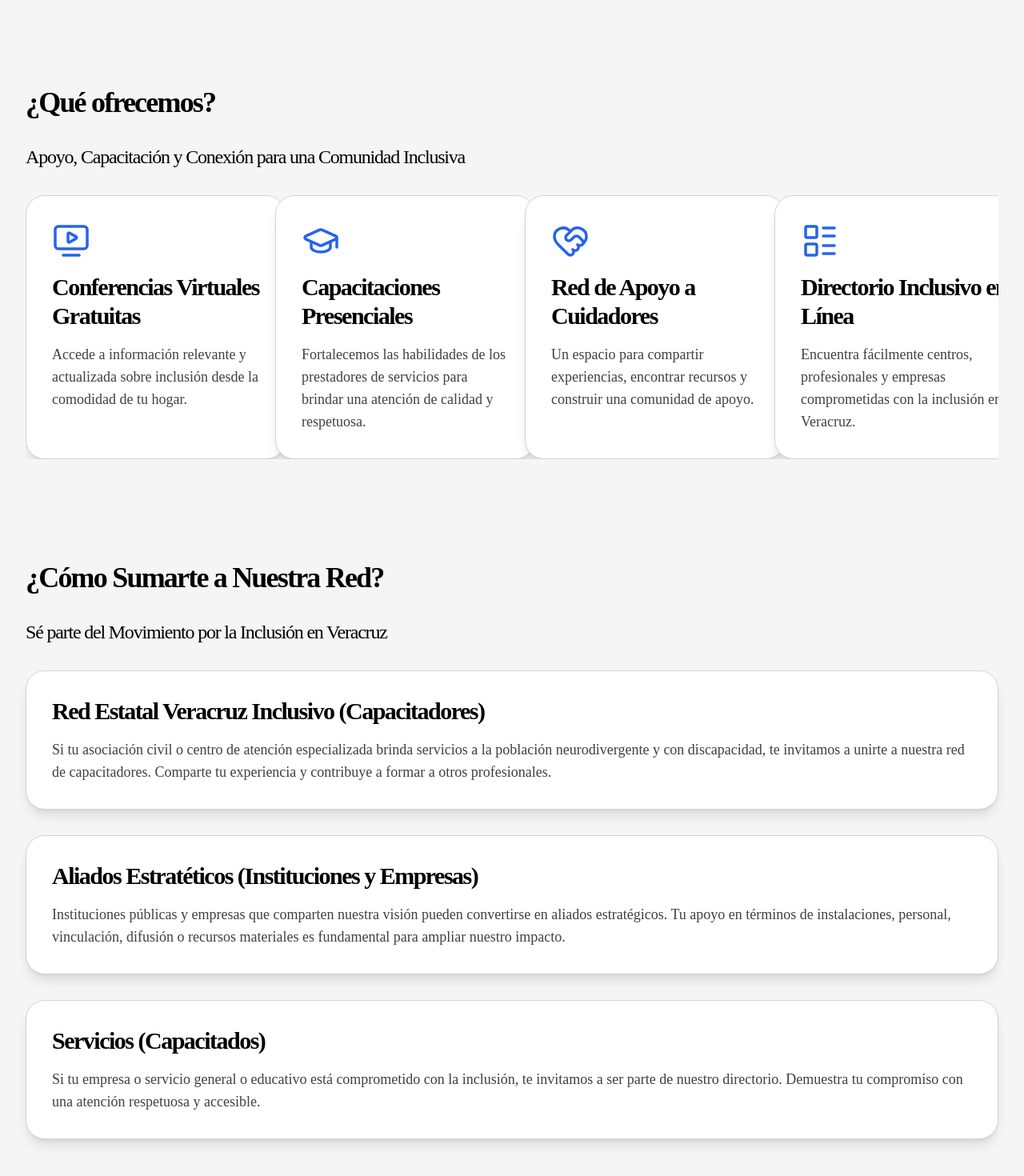
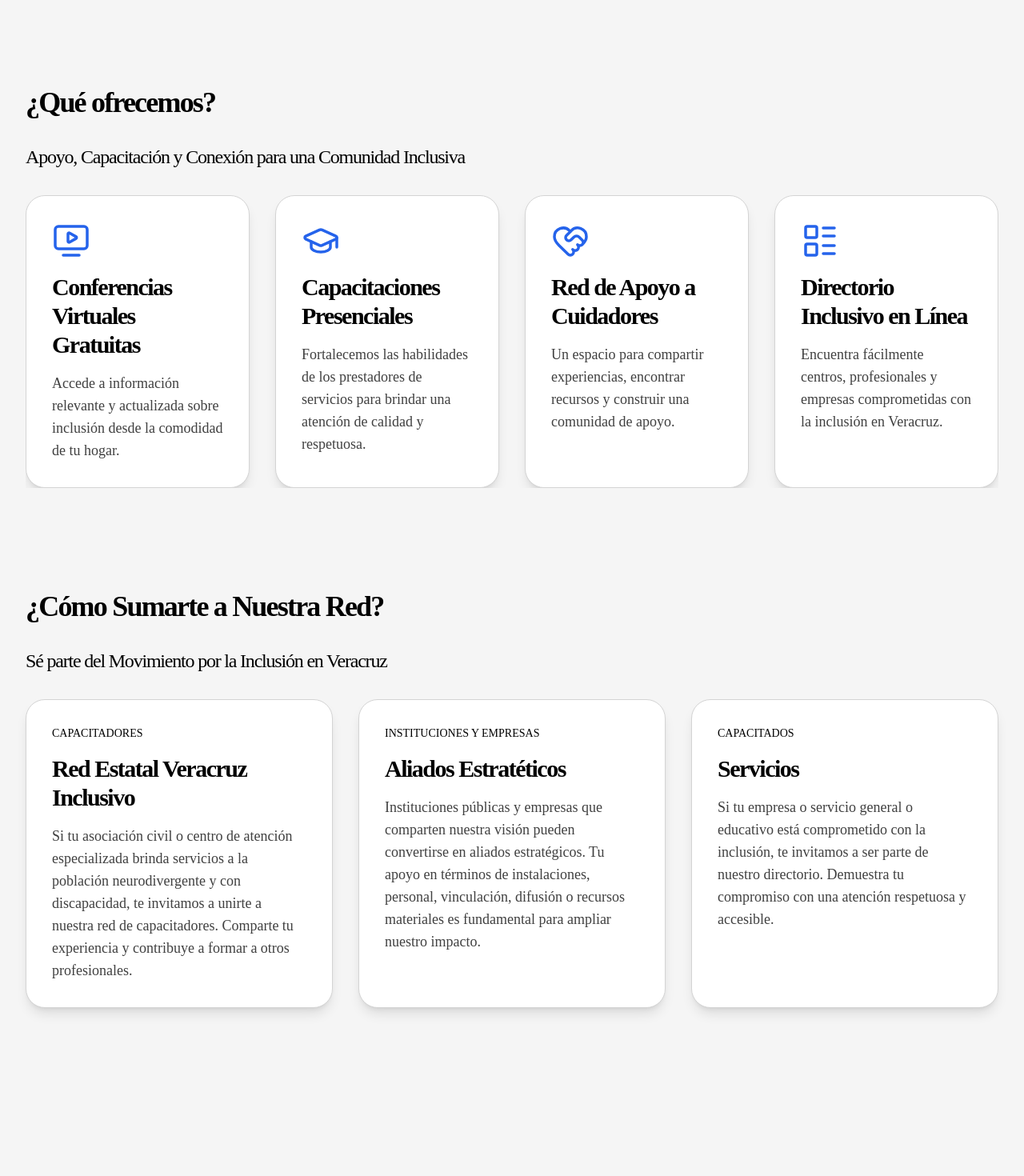
Before and after one commit to OGShawnLee/veracruz-inclusivo, a SvelteKit app: page /about-us in a window 1280 px wide. Shown: the part 2293-3763 px from the top of the page at 80% size. After the commit the page ends 3625 px from the top, so only its background shows below. Built offline with nearby package versions, Linux system fonts and the light colour scheme; a web font is replaced by a local one.

Commit message:
feat: improve about-us last section cards

```diff
--- a/src/routes/about-us/+page.svelte
+++ b/src/routes/about-us/+page.svelte
@@ -41,7 +41,7 @@
 
 {#snippet cardSmall(title: string, description: string, IconComponent)}
 	<div
-		class="w-full min-w-full sm:min-w-325px $bg-ground-1 shadow-lg rounded-3xl border $border-ground-2 overflow-hidden snap-center"
+		class="w-full min-w-full sm:min-w-325px xl:min-w-initial $bg-ground-1 shadow-lg rounded-3xl border $border-ground-2 overflow-hidden snap-center"
 	>
 		<div class="p-8 grid gap-4">
 			<IconComponent class="$text-marque" size={48} strokeWidth={1.75} />
@@ -55,9 +55,10 @@
 	</div>
 {/snippet}
 
-{#snippet cardImageless(title: string, description: string)}
+{#snippet cardImageless(title: string, description: string, label: string)}
 	<div class="$bg-ground-1 shadow-lg rounded-3xl border $border-ground-2">
 		<div class="p-8 grid gap-4">
+			<p class="$text-summit uppercase font-medium text-sm">{label}</p>
 			<h3 class="heading text-3xl font-semibold">
 				{title}
 			</h3>
@@ -126,7 +127,7 @@
 				</p>
 			</div>
 			<div class="flex flex-nowrap overflow-x-auto snap-mandatory snap-x">
-				<div class="w-full inline-flex xl:grid grid-cols-4 gap-8" style="vertical-align: top;">
+				<div class="w-full inline-flex gap-8" style="vertical-align: top;">
 					{@render cardSmall(
 						'Conferencias Virtuales Gratuitas',
 						'Accede a información relevante y actualizada sobre inclusión desde la comodidad de tu hogar.',
@@ -162,19 +163,22 @@
 					Sé parte del Movimiento por la Inclusión en Veracruz
 				</p>
 			</div>
-			<div class="grid gap-8">
+			<div class="grid lg:grid-cols-3 gap-8">
 				{@render cardImageless(
-					'Red Estatal Veracruz Inclusivo (Capacitadores)',
-					'Si tu asociación civil o centro de atención especializada brinda servicios a la población neurodivergente y con discapacidad, te invitamos a unirte a nuestra red de capacitadores. Comparte tu experiencia y contribuye a formar a otros profesionales.'
+					'Red Estatal Veracruz Inclusivo',
+					'Si tu asociación civil o centro de atención especializada brinda servicios a la población neurodivergente y con discapacidad, te invitamos a unirte a nuestra red de capacitadores. Comparte tu experiencia y contribuye a formar a otros profesionales.',
+					'Capacitadores'
 				)}
 				{@render cardImageless(
-					'Aliados Estratéticos (Instituciones y Empresas)',
-					'Instituciones públicas y empresas que comparten nuestra visión pueden convertirse en aliados estratégicos. Tu apoyo en términos de instalaciones, personal, vinculación, difusión o recursos materiales es fundamental para ampliar nuestro impacto.'
+					'Aliados Estratéticos',
+					'Instituciones públicas y empresas que comparten nuestra visión pueden convertirse en aliados estratégicos. Tu apoyo en términos de instalaciones, personal, vinculación, difusión o recursos materiales es fundamental para ampliar nuestro impacto.',
+					'Instituciones y Empresas'
 				)}
 				{@render cardImageless(
-					'Servicios (Capacitados)',
-					'Si tu empresa o servicio general o educativo está comprometido con la inclusión, te invitamos a ser parte de nuestro directorio. Demuestra tu compromiso con una atención respetuosa y accesible.'
-				)}
+					'Servicios',
+					'Si tu empresa o servicio general o educativo está comprometido con la inclusión, te invitamos a ser parte de nuestro directorio. Demuestra tu compromiso con una atención respetuosa y accesible.',
+					'Capacitados'
+			)}
 			</div>
 		</section>
 	</div>
```
